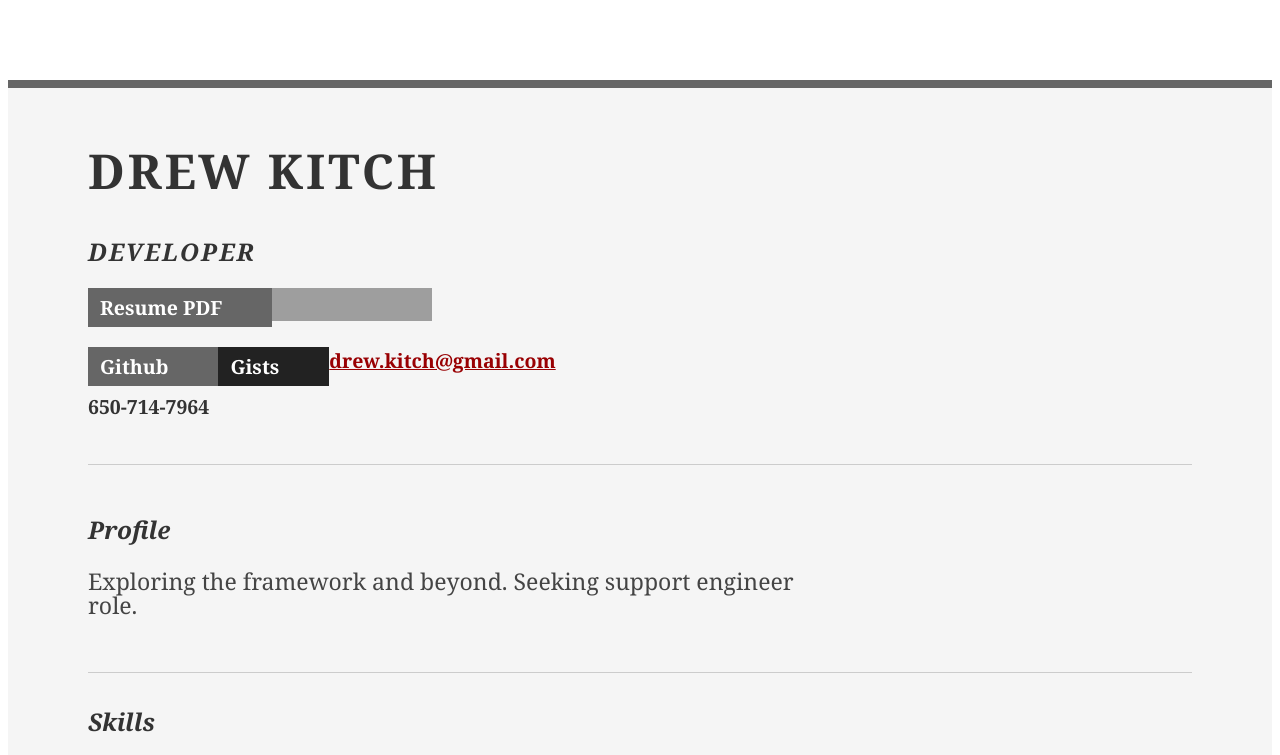
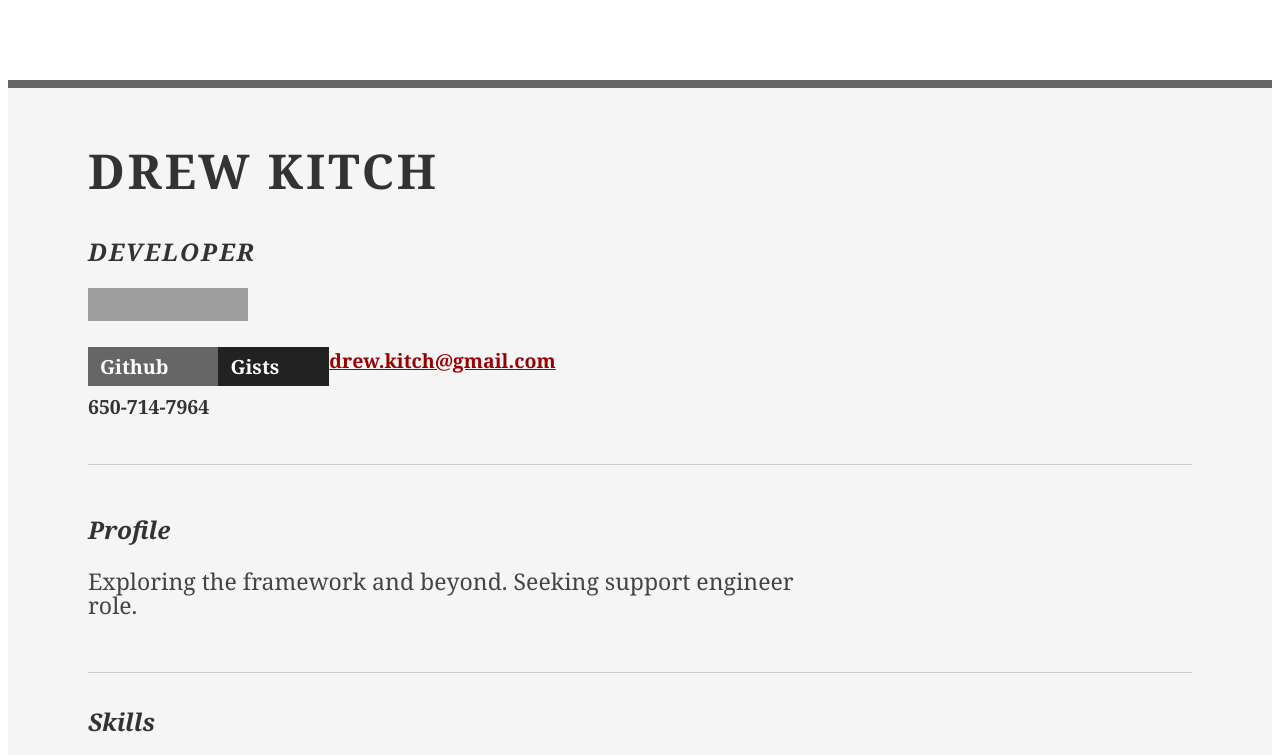
Before and after one commit to whiteotter/drewkitch.com, a plain HTML site: page public_html/index.html in a window 1280 px wide. Shown: the top 755 px of the page. Drawn offline with nearby package versions, Linux system fonts and the light colour scheme; grey boxes are pictures that could not be loaded; a small style sheet from the web is missing.

Commit message:
Update index.html

```diff
--- a/public_html/index.html
+++ b/public_html/index.html
@@ -37,7 +37,7 @@
 
 				<div class="yui-u">
 					<div class="contact-info">
-						<h3><a id="pdf" class="pdf" href="#">Resume PDF</a></h3>
+						<!--<h3><a id="pdf" class="pdf" href="#">Resume PDF</a></h3>-->
 						<h3>
 							<a href="http://www.linkedin.com/in/drewkitch">
 
```
